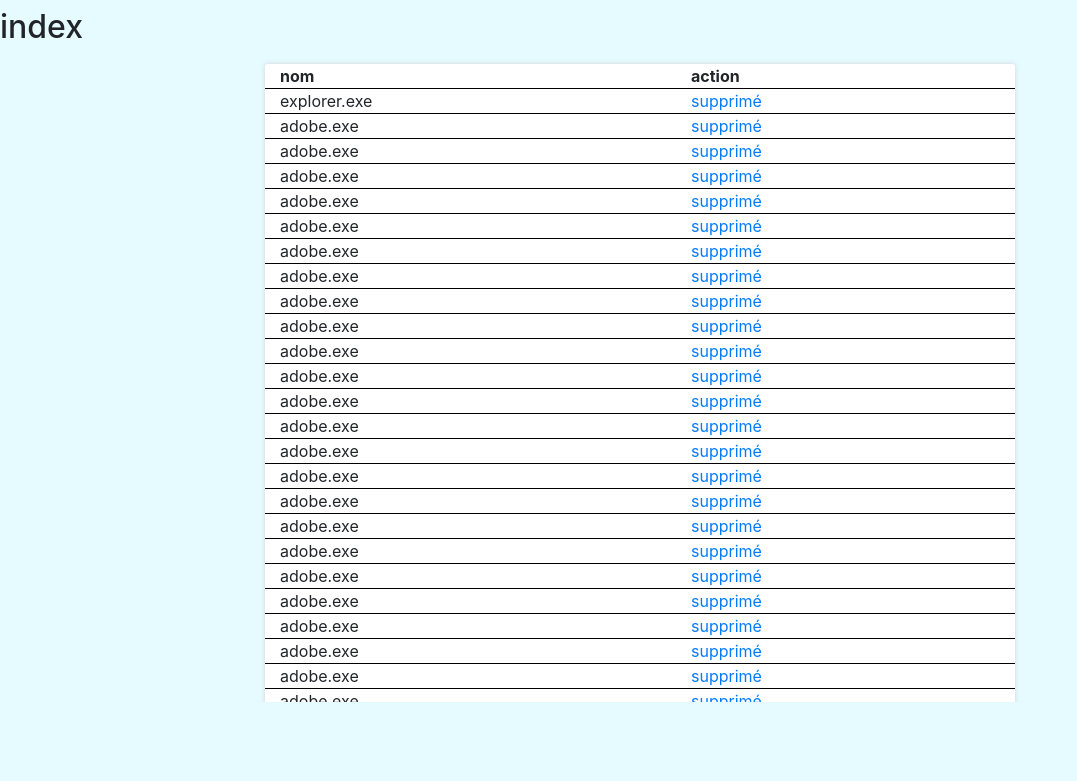
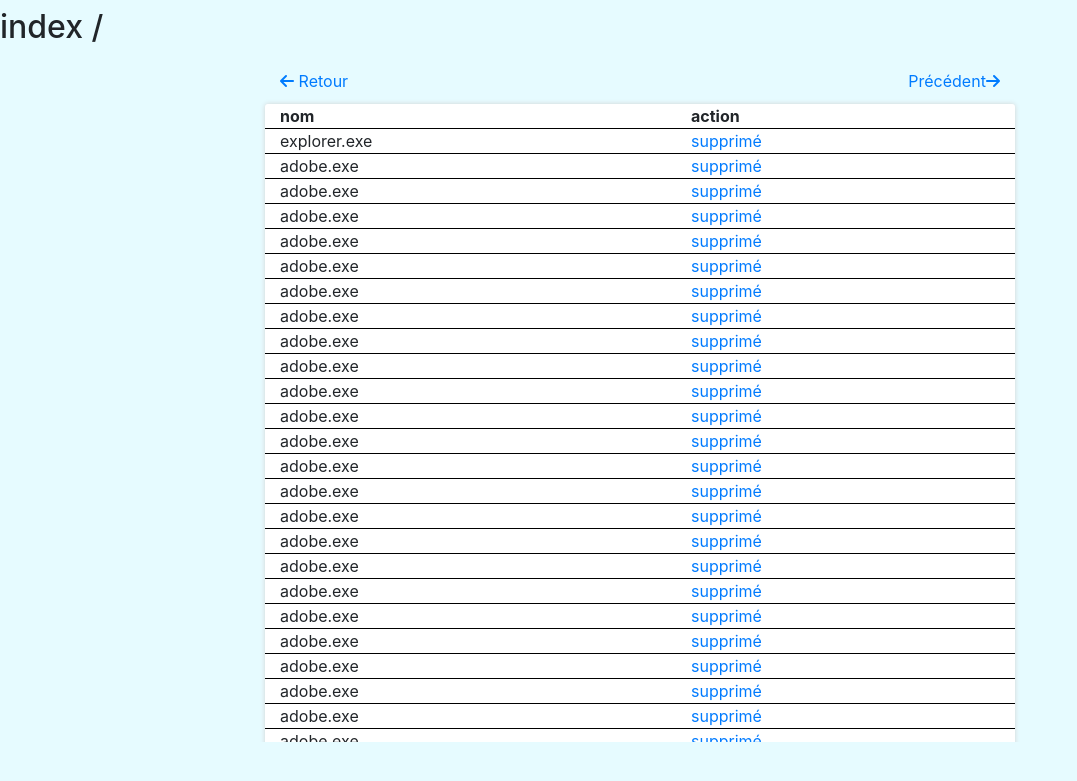
Before and after one commit to Blaster91/Explorateur_php, a PHP site: page / in a window 1280 px wide. Shown: the part 48-829 px from the top of the page, without its empty margins (0-1077 px from the left). Run offline with PHP 8.4, Linux system fonts and the light colour scheme; some libraries are stand-ins or nearby versions.

Commit message:
add arrow move explorer

```diff
--- a/index.php
+++ b/index.php
@@ -11,7 +11,12 @@
       <h1>Explorateur de fichiers PHP</h1>
     </header>
     <section>
-      <h2>index</h2>
+      <h2 class="mb-5">index /</h2>
+<div class="content_container_table">
+  <div class="table_move">
+    <a href="#"><i class="fas fa-arrow-left"></i> Retour </a>
+    <a href="#">Précédent<i class="fas fa-arrow-right"></i></a>
+  </div>
   <div class="container_table">
     <table class="table_explorer">
       <thead>
@@ -237,6 +242,8 @@
       </tbody>
     </table>
   </div>
+</div>
+
       <div class="popup">
       </div>
     </section>
--- a/style.css
+++ b/style.css
@@ -11,7 +11,14 @@ body{
 
 
 /* <<<<<<<<<<<<<<<<<<<<<< tableau >>>>>>>>>>>>>>>>>>>>>>>> */
-
+.table_move{
+  position: absolute;
+  top: -25px;
+  z-index: 10;
+  width: 100%;
+  display: flex;
+  justify-content: space-around;
+}
 .table_explorer{
   width: 90%;
   max-width: 750px;
@@ -20,6 +27,8 @@ body{
   overflow: scroll;
   max-height: 400px;
   background-color: white;
+  width: 100%;
+  margin: auto;
 }
 tr{
   border-bottom: 1px solid black;
@@ -36,9 +45,16 @@ td{
 .container_table{
   max-height: 70vh;
   overflow: auto;
+  flex-direction: column;
+  padding-top: 10px;
+  position: relative;
+  width: 90%;
+}
+.content_container_table{
   display: flex;
   justify-content: center;
-  padding-top: 10px;
+  width: 100%;
+  position: relative;
 }
 
 /* <<<<<<<<<<<<<<<< popup >>>>>>>>>>>>>>>>*/
```
Lines whose indentation alone changed are shown as unchanged.
